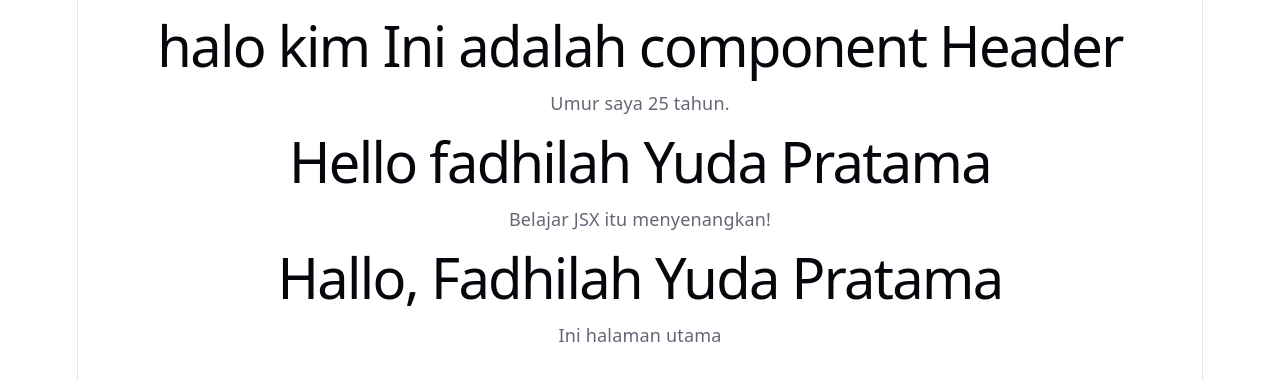
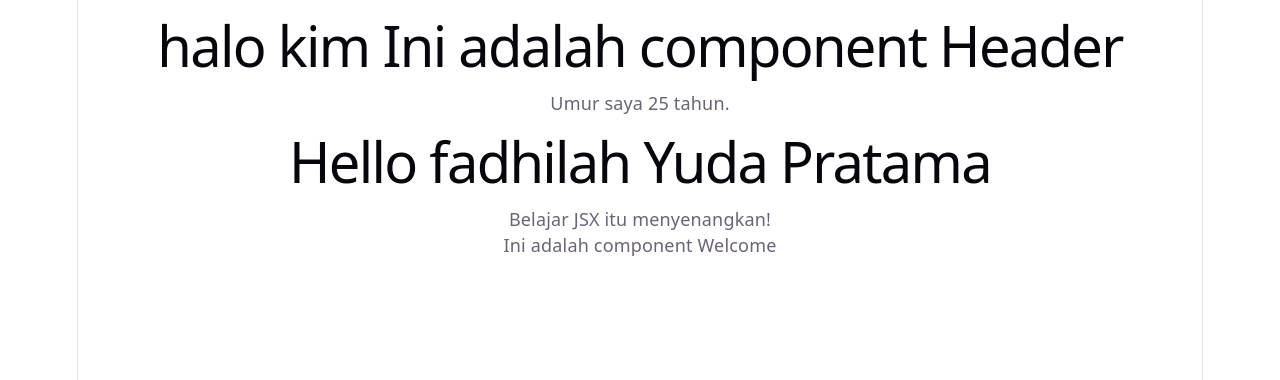
Before and after one commit to fadilahyudapratama/learn-react-basic, a React (Vite) app: page / in a window 1280 px wide. Shown: the top 380 px of the page. Built offline with nearby package versions, Linux system fonts and the light colour scheme.

Commit message:
update component welcome

```diff
--- a/src/App.jsx
+++ b/src/App.jsx
@@ -1,11 +1,6 @@
 import './App.css'
+import Welcome from './component/Welcome';
 import Header from './component/Header';
-
-function Welcome(props) {
-  return (
-    <h1>Hallo, {props.name}</h1>
-  )
-}
 
 function App() {
   const name = "fadhilah Yuda Pratama";
@@ -15,8 +10,7 @@ function App() {
       <h1>Hello {name}</h1>
       <p>Belajar JSX itu menyenangkan!</p>
 
-      <Welcome name="Fadhilah Yuda Pratama" />
-      <p>Ini halaman utama</p>
+      <Welcome />
     </div>
   )
 }
--- /dev/null
+++ b/src/component/Welcome.jsx
@@ -0,0 +1,5 @@
+function Welcome() {
+    return <p>Ini adalah component Welcome </p>
+}
+
+export default Welcome
```
